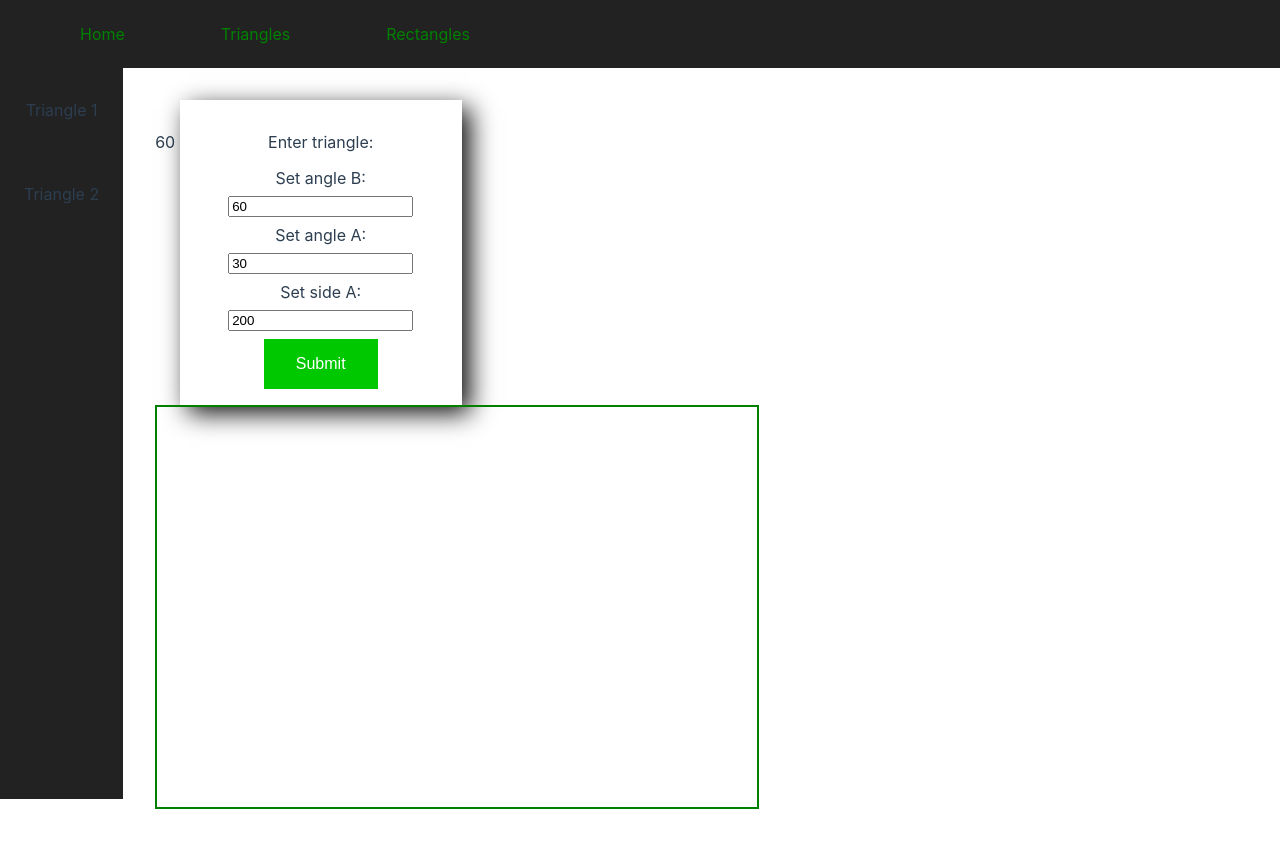
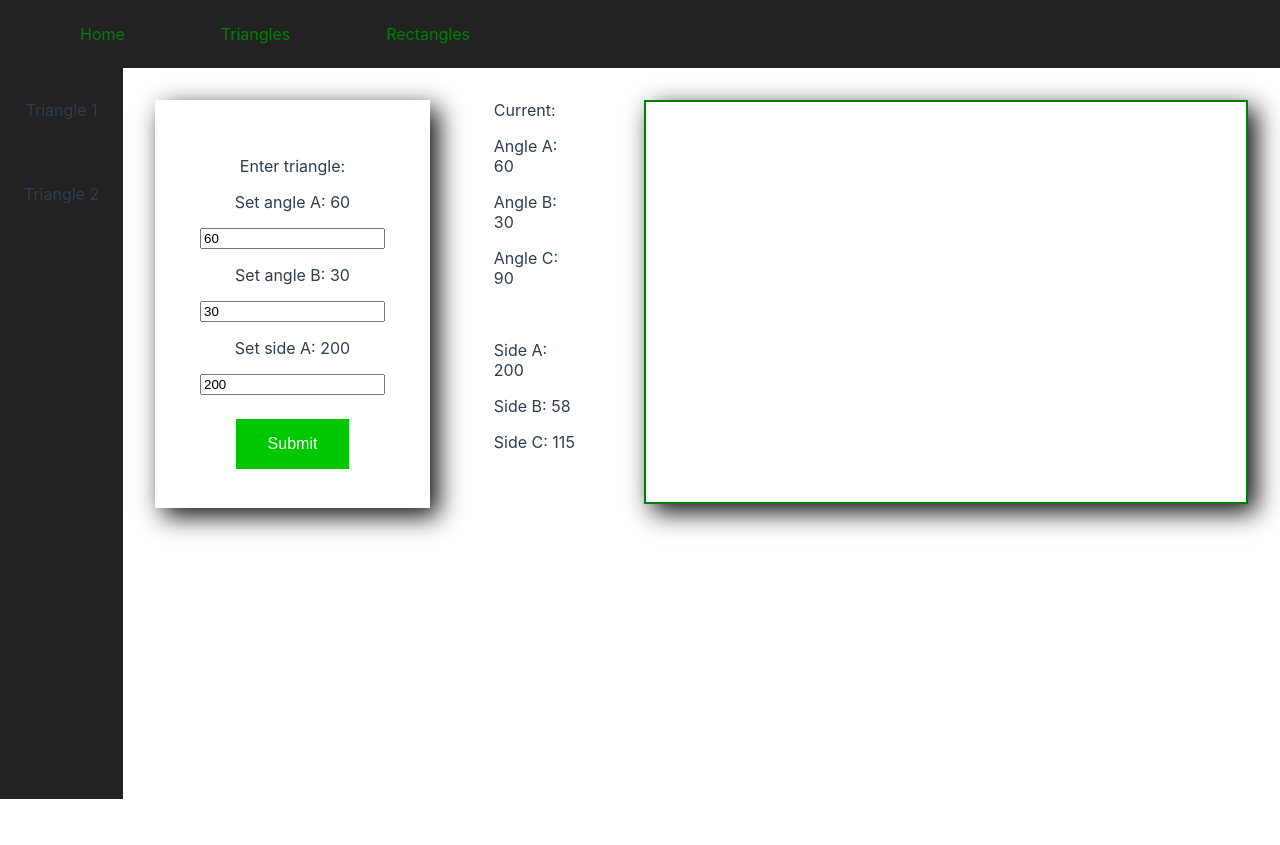
Before and after one commit to jakubgiedzicz/vue-dashboard, a Vue app: page /triangles in a window 1280 px wide. After the commit the page ends 800 px from the top, so only its background shows below. Built offline with nearby package versions, Linux system fonts and the light colour scheme.

Commit message:
props fix

```diff
--- a/src/assets/types/form-triangle.d.ts
+++ b/src/assets/types/form-triangle.d.ts
@@ -1,6 +1,6 @@
-export default interface formTriangleType {
+export default interface IFormTriangle {
   formAngleA: number;
   formAngleB: number;
   formSideA: number;
-  isValid: boolean;
+  formIsValid: boolean;
 }
--- a/src/components/AngleForm.vue
+++ b/src/components/AngleForm.vue
@@ -1,5 +1,6 @@
 <script lang="ts" setup>
-import { ref } from 'vue';
+import type IFormTriangle from '@/assets/types/form-triangle';
+import { onMounted, ref, type Ref } from 'vue';
 const emit = defineEmits(['submitTriangle'])
 const props = defineProps({
   angleA: Number,
@@ -7,10 +8,10 @@ const props = defineProps({
   isValid: Boolean,
   sideA: Number
 })
-const formTriangle = ref({
-  formAngleA: 60,
-  formAngleB: 30,
-  formSideA: 200,
+const formTriangle:Ref<IFormTriangle> = ref({
+  formAngleA: props.angleA,
+  formAngleB: props.angleB,
+  formSideA: props.sideA,
   formIsValid: props.isValid
 })
 const addTriangle = () => {
@@ -18,24 +19,27 @@ const addTriangle = () => {
     formTriangle.value.formIsValid = false
   } else if ((180 - formTriangle.value.formAngleA - formTriangle.value.formAngleB) > 0) {
     formTriangle.value.formIsValid = true
-    emit('submitTriangle', formTriangle.value)
   } else {
     formTriangle.value.formIsValid = false
   }
   emit('submitTriangle', formTriangle.value)
 }
+onMounted(()=> {
+  formTriangle.value.formAngleA = props.angleA
+  formTriangle.value.formAngleB = props.angleB
+  formTriangle.value.formSideA = props.sideA
+})
 </script>
 <template>
-  {{ props.angleA }}
   <div :class="$style.input_card">
     <p :class="$style.px">Enter triangle:</p>
     <form @submit.prevent="addTriangle">
-      <label for="angleA">Set angle B:</label>
-      <input type="number" value="60" id="angleA" name="angleA" v-model="formTriangle.formAngleA" />
-      <label for="angleB">Set angle A:</label>
-      <input type="number" value="30" id="angleB" name="angleB" v-model="formTriangle.formAngleB" />
-      <label for="sideA">Set side A:</label>
-      <input type="number" value="200" id="sideA" name="sideA" v-model="formTriangle.formSideA" />
+      <label for="angleA">Set angle A: {{ formTriangle.formAngleA }}</label>
+      <input type="number" id="angleA" name="angleA" v-model="formTriangle.formAngleA" />
+      <label for="angleB">Set angle B: {{ formTriangle.formAngleB }}</label>
+      <input type="number" id="angleB" name="angleB" v-model="formTriangle.formAngleB" />
+      <label for="sideA">Set side A: {{ formTriangle.formSideA }}</label>
+      <input type="number" id="sideA" name="sideA" v-model="formTriangle.formSideA" />
       <button type="submit">Submit</button>
     </form>
     <p :class="$style.error" v-if="formTriangle.formIsValid === false">This does not make a valid triangle!</p>
@@ -43,10 +47,11 @@ const addTriangle = () => {
 </template>
 <style module>
 .input_card {
-  padding: 16px;
+  padding-inline: 16px;
   display: inline-flex;
   flex-direction: column;
   align-items: center;
+  justify-content: center;
   box-shadow: 8px 8px 24px 0px rgb(12, 12, 12);
   width: 250px;
 }
@@ -56,10 +61,11 @@ const addTriangle = () => {
   flex-direction: column;
   justify-content: center;
   align-items: center;
-  gap: 8px;
+  gap: 16px;
 }
 
 .input_card form button {
+  margin-top: 8px;
   padding: 16px 32px;
   background-color: rgb(0, 200, 0);
   border: none;
--- a/src/components/CanvasElement.vue
+++ b/src/components/CanvasElement.vue
@@ -2,8 +2,11 @@
 import type ICanvasTriangle from '@/assets/types/canvas-triangle';
 import { onMounted, ref, type Ref } from 'vue';
 import { defineProps } from 'vue';
-defineProps({
-
+const emit = defineEmits(['calcTriangle'])
+const props = defineProps({
+  angleA: Number,
+  angleB: Number,
+  sideA: Number
 })
 const canvas = ref()
 const ctx: Ref<CanvasRenderingContext2D|undefined> = ref()
@@ -19,21 +22,23 @@ const triangle: Ref<ICanvasTriangle> = ref({
   sideC: 0
 })
 const drawTriangle = () => {
+  ctx.value?.clearRect(0, 0, 600, 400)
+  calcTriangle()
   ctx.value!.strokeStyle = "#ffffff"
   ctx.value?.beginPath()
   ctx.value?.moveTo(250, 200)
-  ctx.value?.lineTo(350, 200)
+  ctx.value?.lineTo(250+triangle.value.sideA, 200)
   ctx.value?.lineTo(250, 200+ triangle.value.sideC)
   ctx.value?.lineTo(250, 200)
   ctx.value?.stroke()
 }
 const calcTriangle = () => {
-  triangle.value.angleA = 180-21-71
-  triangle.value.angleB = 71
-  triangle.value.angleC = 21
-  triangle.value.sideA = 100
-  triangle.value.sideB = Math.sin(((Math.PI / 180) * triangle.value.angleB))/Math.sin(((Math.PI / 180) * triangle.value.angleA))*100
-  triangle.value.sideC = Math.sin(((Math.PI / 180) * triangle.value.angleC))/Math.sin(((Math.PI / 180) * triangle.value.angleA))*100
+  triangle.value.angleA = props.angleA
+  triangle.value.angleB = props.angleB
+  triangle.value.angleC = 180 - props.angleA - props.angleB
+  triangle.value.sideA = props.sideA
+  triangle.value.sideB = Math.sin(((Math.PI / 180) * props.angleB))/Math.sin(((Math.PI / 180) * props.angleA))*100
+  triangle.value.sideC = Math.sin(((Math.PI / 180) * (180 - props.angleA - props.angleB)))/Math.sin(((Math.PI / 180) * props.angleA))*100
 }
 onMounted(() => {
   canvas.value = document.getElementById("canvas")
@@ -42,6 +47,16 @@ onMounted(() => {
 })
 </script>
 <template>
+  <div class="stats">
+    Current:
+    <p>Angle A: {{ triangle.angleA }}</p>
+    <p>Angle B: {{ triangle.angleB }}</p>
+    <p>Angle C: {{ triangle.angleC }}</p>
+<br />
+<p>Side A: {{ triangle.sideA }}</p>
+<p>Side B: {{ triangle.sideB.toFixed(0) }}</p>
+<p>Side C: {{ triangle.sideC.toFixed(0) }}</p>
+  </div>
   <div class="canvas_container">
     <canvas width="600" height="400" id="canvas" @click="drawTriangle"></canvas>
   </div>
@@ -51,5 +66,6 @@ onMounted(() => {
   fill: #ffffff;
   border: 2px solid green;
   cursor: pointer;
+  box-shadow: 8px 8px 24px 0px rgb(12, 12, 12);
 }
 </style>
--- a/src/views/TriangleView.vue
+++ b/src/views/TriangleView.vue
@@ -1,9 +1,11 @@
 <script setup lang="ts">
+import type ICanvasTriangle from '@/assets/types/canvas-triangle';
 import type formTriangleType from '@/assets/types/form-triangle';
+import type ITriangle from '@/assets/types/triangle';
 import AngleForm from '@/components/AngleForm.vue';
 import CanvasElement from '@/components/CanvasElement.vue';
 import { ref, type Ref } from 'vue';
-const triangle: Ref<any> = ref({
+const triangle: Ref<ITriangle> = ref({
   angleA: 60,
   angleB: 30,
   angleC: 0,
@@ -16,20 +18,32 @@ const triangle: Ref<any> = ref({
   isValid: true
 })
 const checkTriangle = (formTriangle: formTriangleType) => {
-  if (formTriangle.isValid) {
+  if (formTriangle.formIsValid) {
     triangle.value.angleA = formTriangle.formAngleA
     triangle.value.angleB = formTriangle.formAngleB
     triangle.value.sideA = formTriangle.formSideA
   } else {
     triangle.value.isValid = false
   }
-
-  console.log(formTriangle)
+}
+const calcTriangle = (canvasTriangle: ICanvasTriangle)=> {
+  triangle.value.angleC = canvasTriangle.angleC
+  triangle.value.sideB = canvasTriangle.sideB
+  triangle.value.sideC = canvasTriangle.sideC
 }
 </script>
 <template>
-  <AngleForm :angleA="triangle.angleA" :angleB="triangle.angleB" :isValid="triangle.isValid" :sideA="triangle.sideA"
+  <div :class="$style.content_container">
+    <AngleForm :angleA="triangle.angleA" :angleB="triangle.angleB" :isValid="triangle.isValid" :sideA="triangle.sideA"
     @submitTriangle="checkTriangle" />
-  <CanvasElement />
+  <CanvasElement :angleA="triangle.angleA" :angleB="triangle.angleB" :sideA="triangle.sideA"
+  @calcTriangle="calcTriangle" />
+  </div>
 </template>
-<style module></style>
+<style module>
+.content_container {
+  display: flex;
+  flex-direction: row;
+  gap: 64px;
+}
+</style>
```
